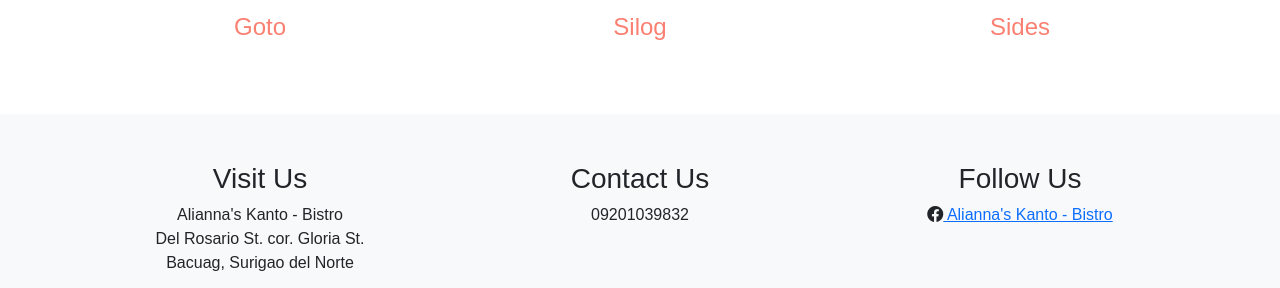
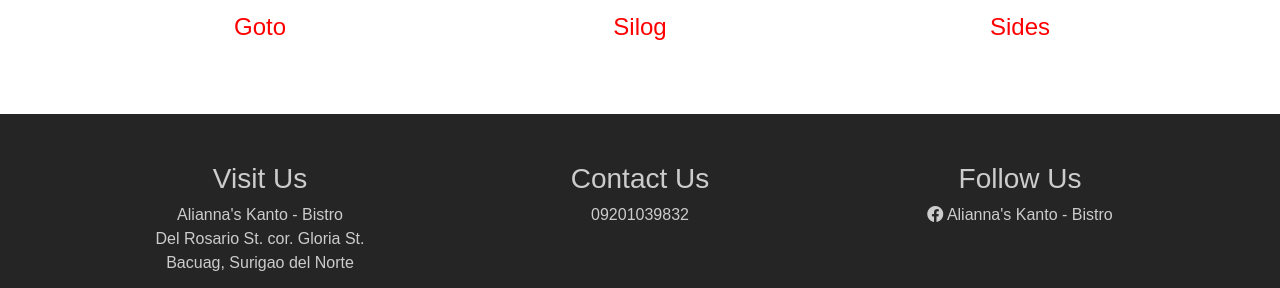
Before and after one commit to benmeisterz/Alianna-s-Kanto---Bistro, a plain HTML site: page index.html in a window 1280 px wide. Shown: the part 1423-1711 px from the top of the page. Drawn offline with nearby package versions, Linux system fonts and the light colour scheme; grey boxes are pictures that could not be loaded.

Commit message:
red theme

```diff
--- a/index.html
+++ b/index.html
@@ -93,7 +93,7 @@
 
 
   <!-- Footer -->
-  <footer class="bg-light mt-5">
+  <footer class="mt-5" style="background-color: #252525;">
     <div class="container my-5" id="contactus">
       <div class="row">
         <div class="col-md-4 text-center mb-5">
@@ -115,8 +115,9 @@
 
         <div class="col-md-4 text-center mb-3">
           <h3>Follow Us</h3>
-          <a href="https://www.facebook.com/pages/Alianna's%20Kanto%20-%20Bistro/107652658928487/" target="_blank">
-            <i class="bi bi-facebook text-dark"></i>
+          <a style="text-decoration: none; color: #ccc;"
+            href="https://www.facebook.com/pages/Alianna's%20Kanto%20-%20Bistro/107652658928487/" target="_blank">
+            <i class="bi bi-facebook"></i>
 
             Alianna's Kanto - Bistro
           </a>
--- a/style.css
+++ b/style.css
@@ -15,14 +15,10 @@
     cursor: default;
 }
 
-.navbar-toggler-icon,
-.navbar-toggler {
-    border-color: maroon;
 
-}
 
 .navbar-scrolled {
-    background-color: #fbc3bc;
+    background-color: #ff0000;
     box-shadow: 0 3px 10px rgba(0, 0, 0, 0.15);
 }
 
@@ -45,7 +41,7 @@
 
 .nav-link:hover,
 .top-bar:hover {
-    color: salmon !important;
+    color: #af0404 !important;
 }
 
 #pic {
@@ -59,8 +55,15 @@
     transition: all .75s ease-out;
 } */
 
-h4 {
-    color: salmon;
+h4,
+h1 {
+    color: #ff0000;
+}
+
+h3,
+p,
+.bi {
+    color: #ccc;
 }
 
 @media (max-width: 575px) {
```
